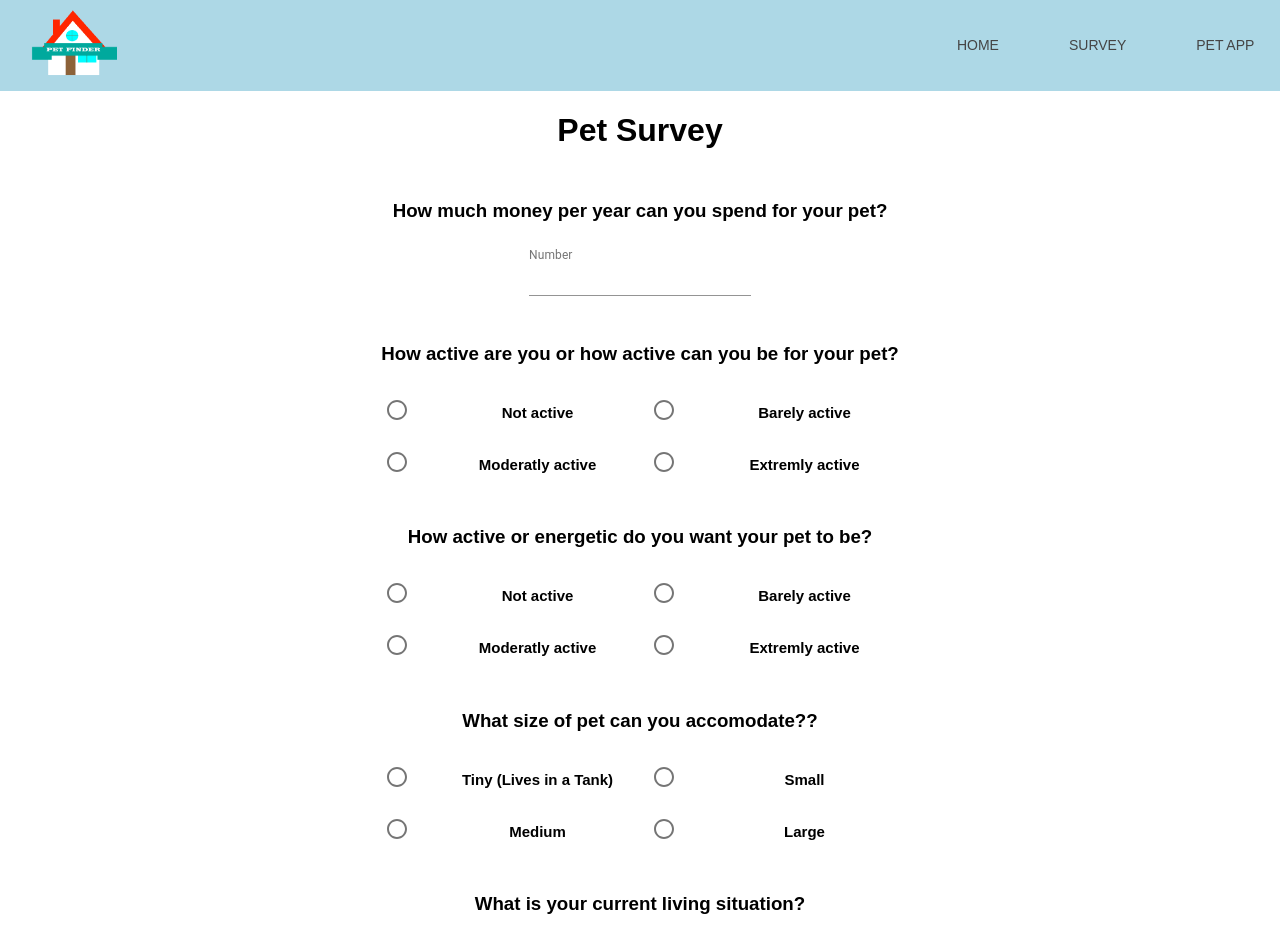
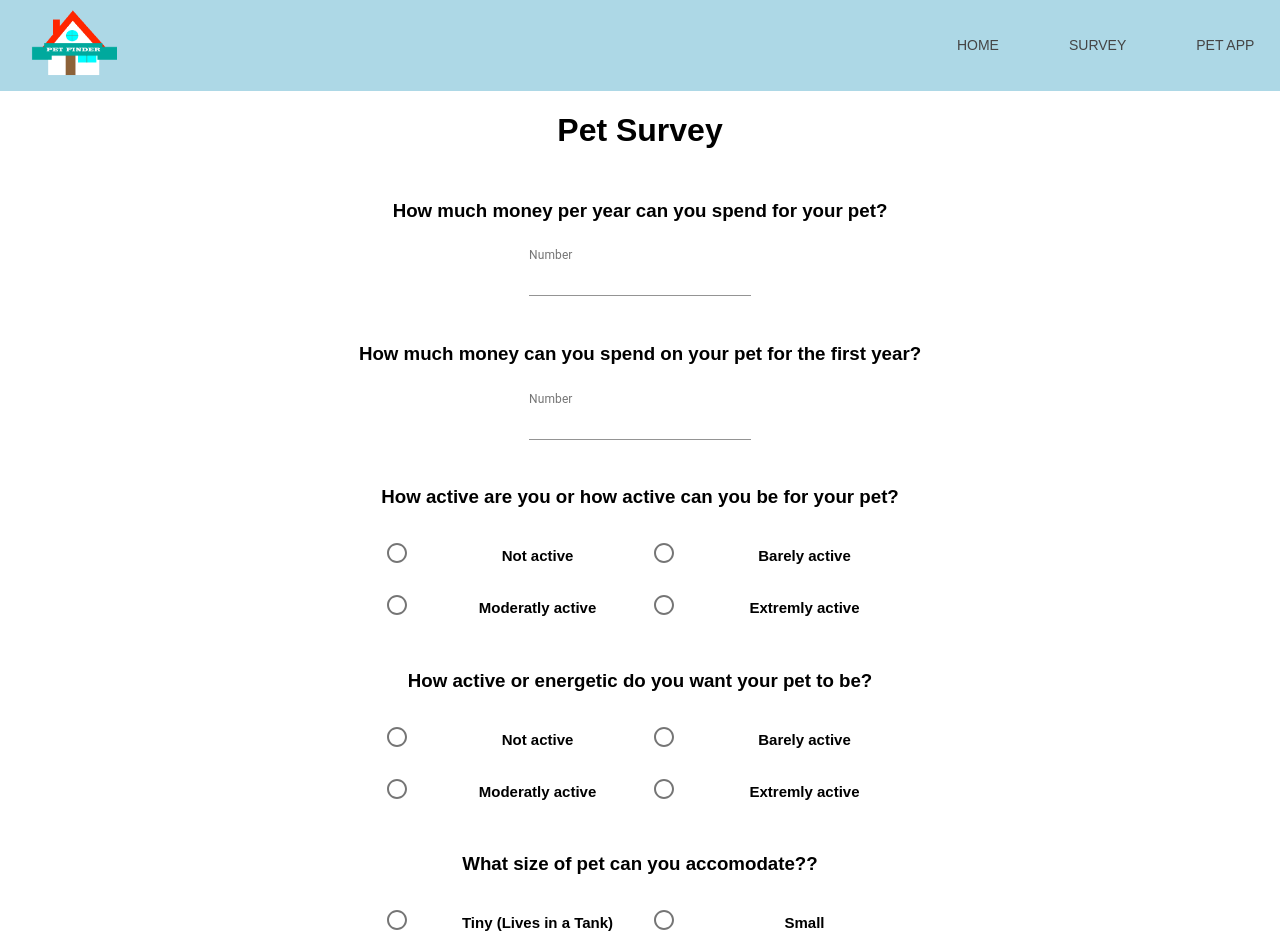
Before and after one commit to STEGD/dog-finder-main, a React (Create React App) app in the folder client/: page /quizapp in a window 1280 px wide. Shown: the top 948 px of the page. Built offline with nearby package versions, Linux system fonts and the light colour scheme.

Commit message:
updated questions

```diff
--- a/client/src/pages/QuizComponents/ButtonSubmit.js
+++ b/client/src/pages/QuizComponents/ButtonSubmit.js
@@ -19,11 +19,11 @@ export default function ButtonSubmit(props) {
 
     const [showResults, setShowResults] = React.useState(false);
 
-    function dothis( Q1, Q2, Q3, Q4, Q5,Q6,Q7,Q8,Q9) {
+    function dothis( Q1, Q2, Q3, Q4, Q5,Q6,Q7,Q8,Q9,Q10) {
         if(Q1 !== "" && Q2 !== "" && Q3 !== "" && Q4 !== ""
         && Q5 !== "" && Q6 !== ""&& Q7 !== "" && Q8 !== "" && Q9 !== ""){
-            alert("Answers\n" + Q1 + "\n" + Q3 + "\n" +Q2 + "\n" + Q4
-            + "\n" + Q5+ "\n" + Q6+ "\n" + Q7+ "\n" + Q8 + "\n" + Q9);
+            alert("Answers\n" + Q1 + "\n" + Q2 + "\n" +Q3 + "\n" + Q4
+            + "\n" + Q5+ "\n" + Q6+ "\n" + Q7+ "\n" + Q8 + "\n" + Q9 + "\n" +Q10);
             setShowResults(true)
 
         }else{
@@ -42,11 +42,13 @@ export default function ButtonSubmit(props) {
     let q7 = `${props.question7Response}`;
     let q8 = `${props.question8Response}`;
     let q9 = `${props.question9Response}`;
+    let q10 = `${props.question10Response}`;
+
 
     return (
         <div>
             <Button variant ="contained" color="primary"
-                 onClick={()=>{dothis(q1, q2, q3, q4, q5, q6, q7, q8, q9)}}>
+                 onClick={()=>{dothis(q1, q2, q3, q4, q5, q6, q7, q8, q9, q10)}}>
 
                 {props.text}
             </Button>
--- a/client/src/pages/QuizComponents/RadioQuestion.js
+++ b/client/src/pages/QuizComponents/RadioQuestion.js
@@ -6,7 +6,7 @@ function setDisplay(hide){
         if( hide === "true"){
             hide = true;
         }else{
-            hide =false;
+            hide = false;
         }
         return hide;
 }
--- a/client/src/pages/quizApp.js
+++ b/client/src/pages/quizApp.js
@@ -16,6 +16,8 @@ export default function quizApp(props) {
     const[question7, setQuestion7]= useState('')
     const[question8, setQuestion8]= useState('')
     const[question9, setQuestion9]= useState('')
+    const[question10, setQuestion10]= useState('')
+
 
     return (
         <div className="quiz-container">
@@ -29,6 +31,12 @@ export default function quizApp(props) {
                 />
             </div>
 
+            <div className="text-question-container">
+                <TextQuestion question="How much money can you spend on your pet for the first year?"
+                onChange={value=> setQuestion2(value)}
+                />
+            </div>
+
             <div className="radio-question-container">
                 <RadioQuestion
                     question="How active are you or how active can you be for your pet?"
@@ -38,7 +46,7 @@ export default function quizApp(props) {
                     AnswerD="Extremly active"
                     hideRadioButtonC = "true"
                     hideRadioButtonD = "true"
-                    onChange={value=> setQuestion2(value)}
+                    onChange={value=> setQuestion3(value)}
                 />
             </div>
 
@@ -51,7 +59,7 @@ export default function quizApp(props) {
                     AnswerD="Extremly active"
                     hideRadioButtonC = "true"
                     hideRadioButtonD = "true"
-                    onChange={value=> setQuestion3(value)}
+                    onChange={value=> setQuestion4(value)}
                 />
             </div>
 
@@ -60,26 +68,15 @@ export default function quizApp(props) {
                     question="What size of pet can you accomodate??"
                     AnswerA="Tiny (Lives in a Tank)"
                     AnswerB="Small"
-                    AnswerC="Medium"
-                    AnswerD="Large"
+                    AnswerC="Moderate Experience"
+                    AnswerD="Extremly Experineced"
                     hideRadioButtonC = "true"
                     hideRadioButtonD = "true"
-                    onChange={value=> setQuestion4(value)}
+                    onChange={value=> setQuestion5(value)}
                 />
             </div>
 
-            <div className="radio-question-container">
-                <RadioQuestion
-                    question="What is your current living situation?"
-                    AnswerA="Apartment"
-                    AnswerB="House with backyard"
-                    AnswerC="House without backyard"
-                    AnswerD="D"
-                    hideRadioButtonC = "true"
-                    hideRadioButtonD = "false"
-                    onChange={value=> setQuestion5(value)}
-                />
-            </div>
+
 
             <div className="radio-question-container">
                 <RadioQuestion
@@ -94,7 +91,7 @@ export default function quizApp(props) {
 
             <div className="radio-question-container">
                 <RadioQuestion
-                    question="Are you allergic to fur?"
+                    question="Do you have kids over the age of 10?"
                     AnswerA="Yes"
                     AnswerB="No"
                     hideRadioButtonC = "false"
@@ -103,12 +100,23 @@ export default function quizApp(props) {
                 />
             </div>
 
+            <div className="radio-question-container">
+                <RadioQuestion
+                    question="Are you allergic to fur?"
+                    AnswerA="Yes"
+                    AnswerB="No"
+                    hideRadioButtonC = "false"
+                    hideRadioButtonD = "false"
+                    onChange={value=> setQuestion8(value)}
+                />
+            </div>
+
             <div className="slider-question-container">
                 <SliderQuiz quesiton="How much free time do you have to spend with your pet?
                 Rate is measured in hours "
                 MaxValue = '6'
                 increaseValue = '0.5'
-                onChange={value=> setQuestion8(value)}
+                onChange={value=> setQuestion9(value)}
                 />
             </div>
 
@@ -116,7 +124,7 @@ export default function quizApp(props) {
                 <SliderQuiz quesiton="On a scale of 1-10, how experienced are you with owning a pet? "
                 MaxValue = '10'
                 increaseValue = '1'
-                onChange={value=> setQuestion9(value)}
+                onChange={value=> setQuestion10(value)}
                 />
             </div>
 
@@ -131,6 +139,8 @@ export default function quizApp(props) {
                 question7Response ={question7}
                 question8Response ={question8}
                 question9Response ={question9}
+                question10Response ={question10}
+
                 />
             </div>
 
```
